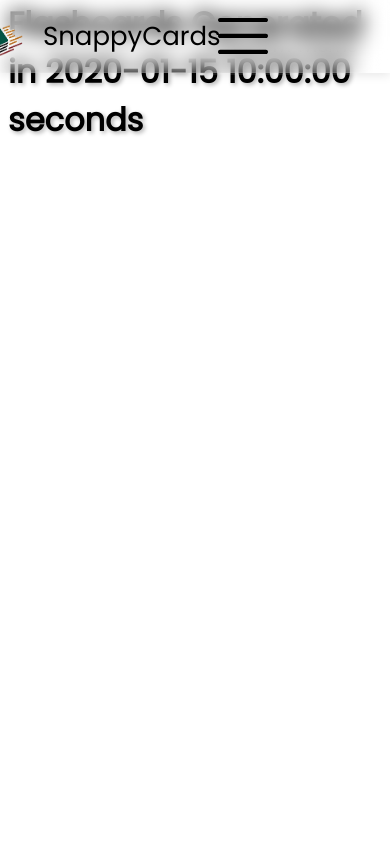
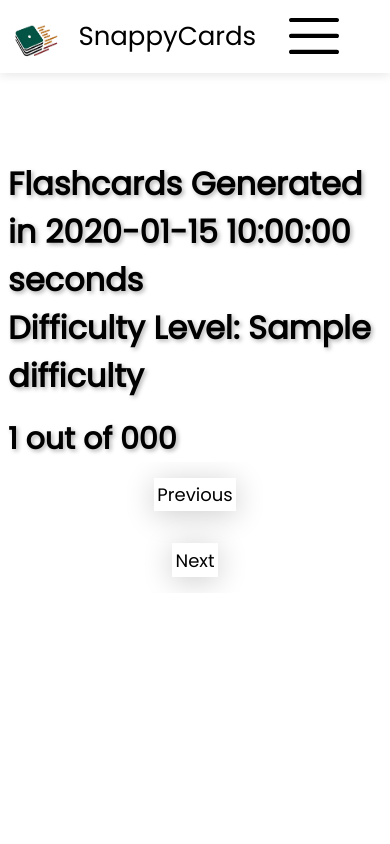
Before and after one commit to YassinWael/snapStudy, a Flask app: template templates/flashcards.html in a window 390 px wide. Run offline with Flask 3, Linux system fonts and the light colour scheme; the template is opened without the code that fills it: most values are stand-ins (such as "Sample title", 1, 10 or a date in 2020).

Commit message:
Enhance flashcard functionality and UI improvements
- Added difficulty level and number of flashcards display to the flashcards page.
- Implemented navigation buttons for cycling through flashcards.
- Updated CSS for improved layout and responsiveness of flashcards.
- Refactored JavaScript for better flashcard flipping and navigation experience.
- Introduced theme selector in the mobile navigation for better accessibility.

ToDo: add loading page

```diff
--- a/app.py
+++ b/app.py
@@ -95,9 +95,12 @@ def home():
 
     if request.method == "POST":
         text = request.form.get("input")
+        global difficulty
+        global number_of_flashcards #so i can use it in the flashcards page
+        global flashcards
+
         difficulty = request.form.get("difficulty")
         number_of_flashcards = request.form.get("number_of_flashcards")
-        global flashcards
         flashcards = make_flashcards(text,difficulty = int(difficulty),number_of_flashcards = int(number_of_flashcards))
         for flashcard in flashcards:
             flashcard["id"] = generate_id()
@@ -114,7 +117,7 @@ def flashcards():
     if not exec_time:
         return redirect("/")
 
-    return render_template("flashcards.html",flashcards = flashcards,exec_time = exec_time,theme = theme) if theme else render_template("flashcards.html",flashcards = flashcards,exec_time = exec_time)
+    return render_template("flashcards.html",flashcards = flashcards,exec_time = exec_time,theme = theme,difficulty = difficulty,number_of_flashcards = number_of_flashcards) if theme else render_template("flashcards.html",flashcards = flashcards,exec_time = exec_time,difficulty = difficulty,number_of_flashcards = number_of_flashcards)
 
 
 @app.route("/theme",methods=["POST"])
--- a/static/styles/styles.css
+++ b/static/styles/styles.css
@@ -244,7 +244,9 @@ html:after {
     animation-iteration-count: 1;
 }
 
-#theme {
+
+/* Theme Selector */
+#theme,#mobile-theme {
     background: rgba(255, 255, 255, 0.1);
     border: none;
     border-radius: var(--border-radius);
@@ -254,6 +256,37 @@ html:after {
     font-size: calc(var(--font-size) - .5rem);
 }
 
+#random-theme-button,#mobile-random-theme-button {
+    position: absolute;
+    top: 1rem;
+    right: 1rem;
+    background: rgba(255, 255, 255, 0.1);
+    border-radius: var(--border-radius);
+    border: none;
+    padding: 1rem;
+    color: var(--primary-color);
+    font-family: 'Poppins';
+    font-size: var(--font-size);
+    transition: transform 0.2s ease-in-out, box-shadow 0.2s ease;
+    z-index: 1000;
+
+}
+#random-theme-button:hover {
+    transform: scale(1.05);
+    border-color: var(--madder);
+    box-shadow: 0 20px 30px rgba(0, 0, 0, 0.4);
+
+}
+#mobile-random-theme-button,#mobile-theme {
+    position: relative;
+    font-size: var(--font-size);
+    margin: 0;
+    top: 0;
+    right: 0;
+
+}
+
+/* Theme Selector */
 
 @keyframes change-theme {
     0% {
@@ -307,7 +340,7 @@ nav p {
     position: fixed;
     display: none;
     z-index: 1000;
-
+    justify-content: space-evenly;
 }
 
 #mobile-menu {
@@ -316,7 +349,8 @@ nav p {
     flex-direction: column;
     align-items: center;
     justify-content: center;
-    background-color: rgba(241, 231, 214, 1);
+    background: var(--nav-bg);
+    backdrop-filter: blur(10px);
     transform: translateY(-100%);
     display: none;
     height: 100%;
@@ -340,27 +374,7 @@ nav p {
     transform: translateY(0) !important;
 }
 
-#random-theme-button {
-    position: absolute;
-    top: 1rem;
-    right: 1rem;
-    background: rgba(255, 255, 255, 0.1);
-    border-radius: var(--border-radius);
-    border: none;
-    padding: 1rem;
-    color: var(--primary-color);
-    font-family: 'Poppins';
-    font-size: var(--font-size);
-    transition: transform 0.2s ease-in-out, box-shadow 0.2s ease;
-    z-index: 1000;
 
-}
-#random-theme-button:hover {
-    transform: scale(1.05);
-    border-color: var(--madder);
-    box-shadow: 0 20px 30px rgba(0, 0, 0, 0.4);
-
-}
 
 .form-container {
     position: relative;
@@ -506,10 +520,17 @@ button[type="submit"]:hover::after {
         margin-bottom: 4rem;
     }
 
+    .flashcards-wrapper {
+        flex-direction: column;
+    }
+    .main {
+
+        padding-top: 10rem;
+    }
 }
 
 body, h1, h2, a, nav, .form-container, textarea, input, button, *, html {
-    transition: background-color 0.3s ease, color 0.3s ease, border-color 0.3s ease;
+    transition: background-color 0.6s ease, color 0.6s ease, border-color 0.6s ease;
 }
 
 
@@ -520,21 +541,70 @@ body, h1, h2, a, nav, .form-container, textarea, input, button, *, html {
 /* ========================================================================================= */
 /* ========================================================================================= */
 
+.main {
+    min-height: 100vh;
+}
+
+
+.flashcards-wrapper {
+    display: flex;
+    align-items: center;
+    justify-content: center;
+    overflow: hidden;
+    width: 100%;
+
+}
+
 .flashcards-container {
     display: flex;
+    overflow-x: auto;
+    scroll-snap-type: x mandatory;
+    width: 80%;
 }
 
 .flashcard {
     width: 400px;
-    height: 400px;
-    padding: 2rem;
+    height: auto;
+    min-height: 400px;
+    position: relative;
+    padding: 10px;
     border-radius: var(--border-radius);
     background: var(--card-bg);
     backdrop-filter: blur(10px);
     box-shadow: 0 4px 30px rgba(0, 0, 0, 0.2);
     transition: all 0.3s ease;
+    flex: 0 0 100%;
+    scroll-snap-align: center;
+    transition: transform 0.3s ease;
+    overflow: hidden;
 }
 
 .flashcard * {
     transition: all 0.3s ease;
 }
+
+.flashcard-front,.flashcard-back {
+    transition: all 0.3s ease;
+    width: 100%;
+    height: 100%;
+    position: absolute;
+    top: 10px;
+    left: 10px;
+}
+
+#prev-btn, #next-btn {
+    background: var(--card-bg);
+    backdrop-filter: blur(10px);
+    box-shadow: 0 4px 30px rgba(0, 0, 0, 0.2);
+    border: none;
+    border-radius: var(--border-radius);
+    padding: .2rem;
+    font-size: var(--font-size);
+    font-family: 'Poppins';
+    font-weight: normal;
+    margin: 1rem;
+}
+
+#answer {
+    color: var(--primary-color);
+}
--- a/templates/flashcards.html
+++ b/templates/flashcards.html
@@ -1,21 +1,29 @@
 {% extends "layout.html" %}
 
 {% block content %}
+<div class="main">
 
-<h1 style="margin-left: 8px;">Flashcards Generated in {{ exec_time }} seconds</h1>
-<div class="flashcards-container">
-    {% for flashcard in flashcards %}
-        {% set flashcardId = flashcard['id'] | tojson %}
-        <div class="flashcard animate__animated" id="{{ flashcard['id'] }}" onclick='flipFlashcard({{flashcardId}})'>
-            <div class="flashcard-front animate__animated " >
-                <h2>{{ flashcard['question'] }}</h2>
-            </div>
-
-            <div class="flashcard-back  animate__animated hidden removed" >
-                <h2>{{ flashcard['answer'] }}</h2>
-            </div>
+    <h1 style="margin-left: 8px;">Flashcards Generated in {{ exec_time }} seconds</h1>
+    <h1 style="margin-left: 8px;">Difficulty Level: {{ difficulty }}</h1>
+    <hr style="height: 1px; background-color: rgba(255, 252, 252, 0.2); border:none; width:80%;">
+    <h1 style="margin-left: 8px; font-size: 30px;" id="flashcard-number">1 out of {{ number_of_flashcards }}</h1>
+    <div class="flashcards-wrapper">
+        <button id="prev-btn" onclick="navigateFlashcards(-1)">Previous</button>
+        <div class="flashcards-container">
+            {% for flashcard in flashcards %}
+                {% set flashcardId = flashcard['id'] | tojson %}
+                <div class="flashcard animate__animated" id="{{ flashcard['id'] }}" onclick='flipFlashcard({{flashcardId}})'>
+                    <div class="flashcard-front animate__animated">
+                        <h2 id="question">{{ flashcard['question'] }}</h2>
+                    </div>
+                    <div class="flashcard-back animate__animated hidden removed">
+                        <h2 id="answer">{{ flashcard['answer'] }}</h2>
+                    </div>
+                </div>
+            {% endfor %}
         </div>
-   {% endfor %}
+        <button id="next-btn" onclick="navigateFlashcards(1)">Next</button>
+    </div>
 </div>
 
 
@@ -26,49 +34,85 @@
 </style>
 
 <script>
+    let currentIndex = 0;
+    const flashcardNumber = document.getElementById("flashcard-number");
+
+    function navigateFlashcards(direction) {
+        const flashcards = document.querySelectorAll('.flashcard');
+        const totalFlashcards = flashcards.length;
+
+        // Hide the current flashcard
+        flashcards[currentIndex].style.display = 'none';
+
+        // Reset the current flashcard to show the question side
+        resetFlashcard(flashcards[currentIndex]);
+
+        // Update the index
+        currentIndex = (currentIndex + direction + totalFlashcards) % totalFlashcards;
+        flashcardNumber.textContent = `${currentIndex + 1} out of ${totalFlashcards}`;
+
+        // Show the new flashcard
+        flashcards[currentIndex].style.display = 'block';
+    }
+
+    function resetFlashcard(flashcard) {
+        const flashcardFront = flashcard.getElementsByClassName("flashcard-front")[0];
+        const flashcardBack = flashcard.getElementsByClassName("flashcard-back")[0];
+
+        // Ensure the front is visible and the back is hidden
+        flashcardFront.classList.remove("hidden");
+        flashcardBack.classList.add("hidden");
+
+        // Remove any animation classes
+        flashcardFront.classList.remove("animate__backOutLeft", "animate__backInRight");
+        flashcardBack.classList.remove("animate__backOutLeft", "animate__backInRight");
+
+        flashcardBack.classList.add("removed");
+
+    }
+
+    // Initialize by showing the first flashcard
+    document.addEventListener('DOMContentLoaded', () => {
+        const flashcards = document.querySelectorAll('.flashcard');
+        flashcards.forEach((card, index) => {
+            card.style.display = index === 0 ? 'block' : 'none';
+        });
+    });
 
     function flipFlashcard(flashcardId) {
+        // Get the flashcard element by ID
         const flashcard = document.getElementById(flashcardId);
 
+        // Get front and back elements of the flashcard
         const flashcardFront = flashcard.getElementsByClassName("flashcard-front")[0];
         const flashcardBack = flashcard.getElementsByClassName("flashcard-back")[0];
-        console.log("Flipped... supposeduly?")
+
+        // remove the removed class (it was only there for once to make sure the website loads with the answer hidden)
         flashcardBack.classList.remove("removed");
 
-        // the class .hidden does nothing and is simply there to indicate which face of the card is shown.
         if (flashcardBack.classList.contains("hidden")) {
-            // removes the hidden class from the back and adds it to the front.
+            // Show back, hide front
             flashcardBack.classList.remove("hidden");
             flashcardFront.classList.add("hidden");
-            // delete any previous classes for either front/back before adding anything else.
-            flashcardBack.classList.remove("animate__backOutLeft");
-            flashcardBack.classList.remove("animate__backInRight");
 
-            flashcardFront.classList.remove("animate__backOutLeft");
-            flashcardFront.classList.remove("animate__backInRight");
+            // Clear any existing animations
+            flashcardBack.classList.remove("animate__backOutLeft", "animate__backInRight");
+            flashcardFront.classList.remove("animate__backOutLeft", "animate__backInRight");
 
-            // animate the exit of the question.
+            // Animate front out, back in
             flashcardFront.classList.add("animate__backOutLeft");
-            // animate the entry of the answer.
             flashcardBack.classList.add("animate__backInRight");
-
-        }
-
-        else {
-            // removes the hidden class from the front and adds it to the back.
+        } else {
+            // Show front, hide back
             flashcardFront.classList.remove("hidden");
             flashcardBack.classList.add("hidden");
 
-            // delete any previous classes for either front/back before adding anything else.
-            flashcardBack.classList.remove("animate__backOutLeft");
-            flashcardBack.classList.remove("animate__backInRight");
+            // Clear any existing animations
+            flashcardBack.classList.remove("animate__backOutLeft", "animate__backInRight");
+            flashcardFront.classList.remove("animate__backOutLeft", "animate__backInRight");
 
-            flashcardFront.classList.remove("animate__backOutLeft");
-            flashcardFront.classList.remove("animate__backInRight");
-
-            // animate the exit of the answer.
+            // Animate back out, front in
             flashcardBack.classList.add("animate__backOutLeft");
-            // animate the entry of the question.
             flashcardFront.classList.add("animate__backInRight");
         }
     }
--- a/templates/layout.html
+++ b/templates/layout.html
@@ -27,7 +27,6 @@
 
 
 <body>
-    <button id="random-theme-button" onclick="ChangeTheme('random')">Random Theme</button>
 
     <!-- TODO: add a theme selector instead of the navbar -->
     <!-- mobile nav -->
@@ -38,26 +37,39 @@
         </a>
 
         <ul id="mobile-menu" class="hidden">
+            <button id="mobile-random-theme-button" class="animate__animated animate__zoomIn" onclick="ChangeTheme('random')">Random Theme</button>
             <a class="animate__animated animate__zoomIn  nav-brand" onclick="window.location.href='/'">
                 <img src="/static/logo.webp" onclick="window.location.href='/'" width="50px" height="50px" alt="Logo">
                 <p>SnappyCards</p>
             </a>
 
-            <li class="animate__animated animate__fadeInLeft"><a href="#home">Home</a></li>
-            <li class="animate__animated animate__fadeInLeft"><a href="#about">About</a></li>
-            <li class="animate__animated animate__fadeInLeft"><a href="#services">Services</a></li>
-            <li class="animate__animated animate__fadeInLeft"><a href="#contact">Contact</a></li>
+            <select name="theme" id="mobile-theme" class="animate__animated animate__zoomIn"  title="Change Theme" onchange="ChangeTheme(this.value)">
+
+                {% if theme %}
+                <option value="{{theme}}">{{ theme | replace("-"," ") | replace("theme","") | capitalize }}</option>
+                {% endif %}
+                <option value="default-theme">Default</option>
+                <option value="dark-blue-theme">Dark Blue</option>
+                <option value="deep-purple-theme">Deep Purple</option>
+                <option value="dark-forest-theme">Dark Forest</option>
+                <option value="dark-crimson-theme">Dark Crimson</option>
+                <option value="dark-teal-theme">Dark Teal</option>
+                <option value="light-pastel-theme">Light Pastel</option>
+                <option value="light-mint-theme">Light Mint</option>
+            </select>
+
 
         </ul>
 
         <button id="mobile-menu-button" style="z-index: 2;">
             <img src="/static/menu.svg" width="50px" height="50px" id="open-image" alt="menu">
-            <img src="/static/Close.svg" width="50px" height="50px" alt="close" id="close-image" style="display: none;">
+            <img src="/static/Close.svg" width="50px" height="50px" alt="close" id="close-image" style="display: none; position: absolute; top: 20px; right: 20px;">
         </button>
     </nav>
     <!-- mobile nav -->
 
     <nav id="desktop-nav">
+        <button id="random-theme-button" onclick="ChangeTheme('random')">Random Theme</button>
         <a class="nav-brand" onclick="window.location.href='/'">
             <img src="/static/logo.webp" width="80px" height="80px" alt="Logo">
             <p><span>Snappy</span>Cards</p>
@@ -108,7 +120,7 @@
         html = document.querySelector("html")
         themes = ["default-theme","dark-blue-theme", "deep-purple-theme","dark-forest-theme","dark-crimson-theme","dark-teal-theme","light-pastel-theme","light-mint-theme"]
         const currentTheme = html.classList[0]
-        const selectElement = document.getElementById("theme")
+        const selectElement = document.getElementsByName("theme")
         themes.forEach(theme => html.classList.remove(theme))
         if (theme === 'random') {
 
@@ -117,7 +129,7 @@
             const randomTheme = themes[Math.floor(Math.random() * themes.length)]
             themes.push(currentTheme) // add the current theme back to the list
             html.classList.add(randomTheme)
-            selectElement.value = randomTheme
+            selectElement.forEach(element => element.value = randomTheme)
             theme = randomTheme;
             console.log(`from random theme ${theme}`)
         }
```
